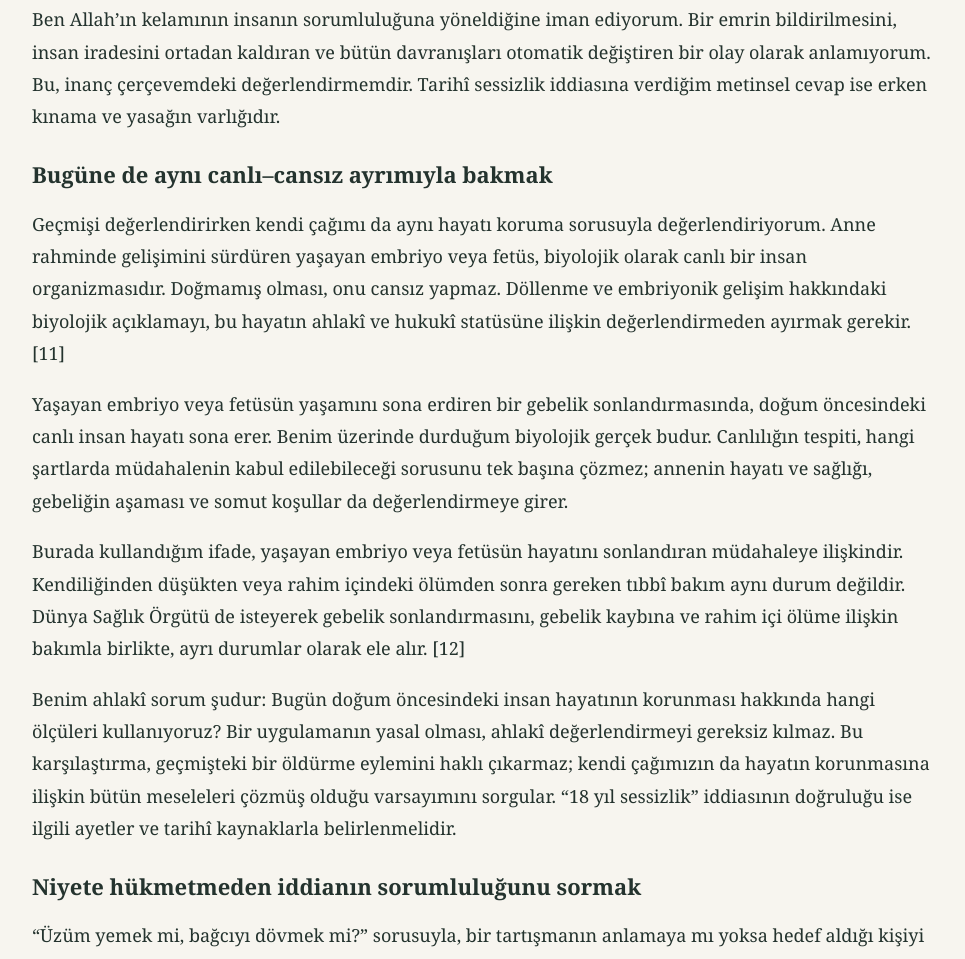
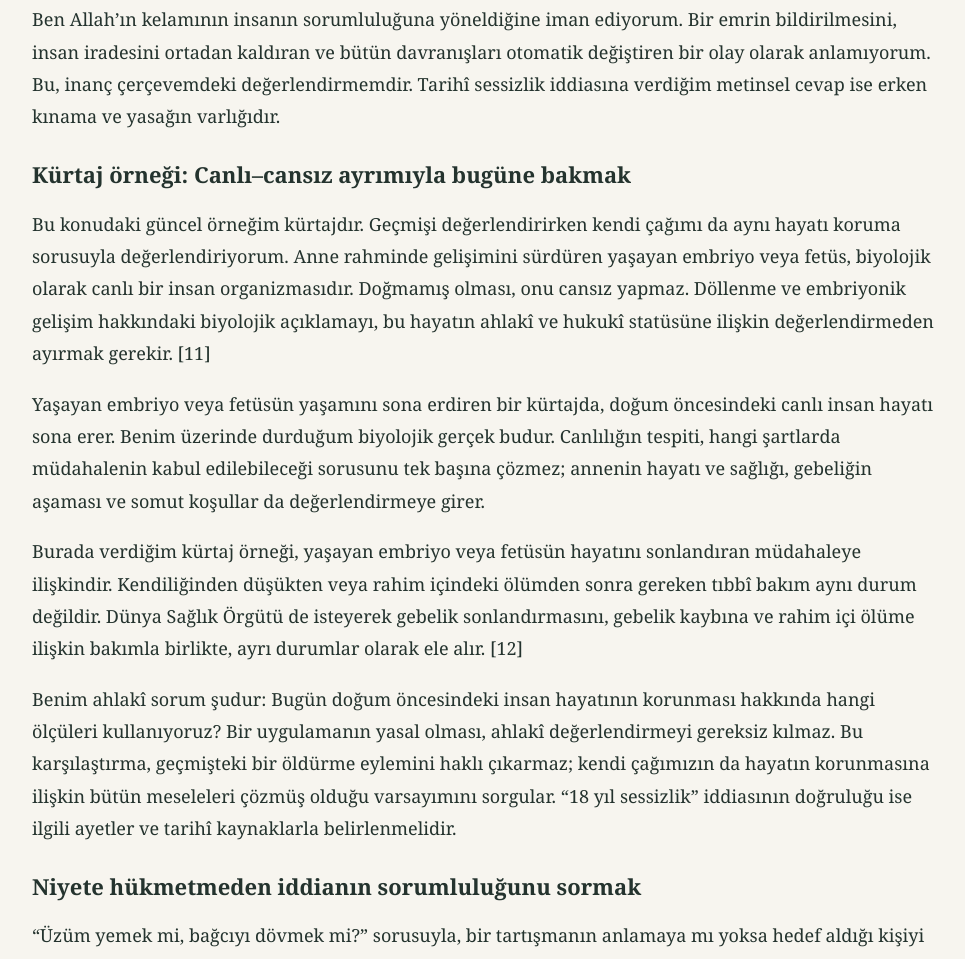
Before and after one commit to afsarad/afsarad.github.io, a plain HTML site: page cevabul-ahmak-es-sukut.html in a window 1280 px wide. Shown: the part 10864-11823 px from the top of the page, without its empty margins (152-1117 px from the left). Drawn offline with Linux system fonts and the light colour scheme.

Commit message:
Explicitly name the author's abortion example

```diff
--- a/cevabul-ahmak-es-sukut.html
+++ b/cevabul-ahmak-es-sukut.html
@@ -95,10 +95,10 @@
 <h3>Anlatımın oluşturduğu izlenimi kanıtla sınamak</h3>
 <p>“18 yıl seyredildi” ifadesi, olayların sıklığı ve kapsamı gösterilmeden kullanıldığında, sürekli tekrarlanan ve herkesin gözü önünde gerçekleşen bir öldürme düzeninin bilerek korunduğu izlenimini oluşturabilir. Fakat bu izlenim tarihî kayıt değildir. Hangi toplulukta kaç olay yaşandığını, kimlerin haberdar olduğunu ve ne yapabildiğini ayrıca araştırmalıyız. Ne bütün ailelere aynı davranışı yükleyebiliriz ne de somut bilgi olmadan her olayda müdahale edildiğini söyleyebiliriz.</p>
 <p>Ben Allah’ın kelamının insanın sorumluluğuna yöneldiğine iman ediyorum. Bir emrin bildirilmesini, insan iradesini ortadan kaldıran ve bütün davranışları otomatik değiştiren bir olay olarak anlamıyorum. Bu, inanç çerçevemdeki değerlendirmemdir. Tarihî sessizlik iddiasına verdiğim metinsel cevap ise erken kınama ve yasağın varlığıdır.</p>
-<h3 id="dogum-oncesi-hayat">Bugüne de aynı canlı–cansız ayrımıyla bakmak</h3>
-<p>Geçmişi değerlendirirken kendi çağımı da aynı hayatı koruma sorusuyla değerlendiriyorum. Anne rahminde gelişimini sürdüren yaşayan embriyo veya fetüs, biyolojik olarak canlı bir insan organizmasıdır. Doğmamış olması, onu cansız yapmaz. Döllenme ve embriyonik gelişim hakkındaki biyolojik açıklamayı, bu hayatın ahlakî ve hukukî statüsüne ilişkin değerlendirmeden ayırmak gerekir. [11]</p>
-<p>Yaşayan embriyo veya fetüsün yaşamını sona erdiren bir gebelik sonlandırmasında, doğum öncesindeki canlı insan hayatı sona erer. Benim üzerinde durduğum biyolojik gerçek budur. Canlılığın tespiti, hangi şartlarda müdahalenin kabul edilebileceği sorusunu tek başına çözmez; annenin hayatı ve sağlığı, gebeliğin aşaması ve somut koşullar da değerlendirmeye girer.</p>
-<p>Burada kullandığım ifade, yaşayan embriyo veya fetüsün hayatını sonlandıran müdahaleye ilişkindir. Kendiliğinden düşükten veya rahim içindeki ölümden sonra gereken tıbbî bakım aynı durum değildir. Dünya Sağlık Örgütü de isteyerek gebelik sonlandırmasını, gebelik kaybına ve rahim içi ölüme ilişkin bakımla birlikte, ayrı durumlar olarak ele alır. [12]</p>
+<h3 id="dogum-oncesi-hayat">Kürtaj örneği: Canlı–cansız ayrımıyla bugüne bakmak</h3>
+<p>Bu konudaki güncel örneğim kürtajdır. Geçmişi değerlendirirken kendi çağımı da aynı hayatı koruma sorusuyla değerlendiriyorum. Anne rahminde gelişimini sürdüren yaşayan embriyo veya fetüs, biyolojik olarak canlı bir insan organizmasıdır. Doğmamış olması, onu cansız yapmaz. Döllenme ve embriyonik gelişim hakkındaki biyolojik açıklamayı, bu hayatın ahlakî ve hukukî statüsüne ilişkin değerlendirmeden ayırmak gerekir. [11]</p>
+<p>Yaşayan embriyo veya fetüsün yaşamını sona erdiren bir kürtajda, doğum öncesindeki canlı insan hayatı sona erer. Benim üzerinde durduğum biyolojik gerçek budur. Canlılığın tespiti, hangi şartlarda müdahalenin kabul edilebileceği sorusunu tek başına çözmez; annenin hayatı ve sağlığı, gebeliğin aşaması ve somut koşullar da değerlendirmeye girer.</p>
+<p>Burada verdiğim kürtaj örneği, yaşayan embriyo veya fetüsün hayatını sonlandıran müdahaleye ilişkindir. Kendiliğinden düşükten veya rahim içindeki ölümden sonra gereken tıbbî bakım aynı durum değildir. Dünya Sağlık Örgütü de isteyerek gebelik sonlandırmasını, gebelik kaybına ve rahim içi ölüme ilişkin bakımla birlikte, ayrı durumlar olarak ele alır. [12]</p>
 <p>Benim ahlakî sorum şudur: Bugün doğum öncesindeki insan hayatının korunması hakkında hangi ölçüleri kullanıyoruz? Bir uygulamanın yasal olması, ahlakî değerlendirmeyi gereksiz kılmaz. Bu karşılaştırma, geçmişteki bir öldürme eylemini haklı çıkarmaz; kendi çağımızın da hayatın korunmasına ilişkin bütün meseleleri çözmüş olduğu varsayımını sorgular. “18 yıl sessizlik” iddiasının doğruluğu ise ilgili ayetler ve tarihî kaynaklarla belirlenmelidir.</p>
 <h3 id="iddianin-sorumlulugu">Niyete hükmetmeden iddianın sorumluluğunu sormak</h3>
 <p>“Üzüm yemek mi, bağcıyı dövmek mi?” sorusuyla, bir tartışmanın anlamaya mı yoksa hedef aldığı kişiyi yıpratmaya mı yöneldiğini sorgularız. Fakat tek bir yanlış çıkarımdan hareketle bir insanın niyetini kesin olarak bildiğimi söyleyemem. Burada değerlendirebildiğim şey, kullandığı bilgiler, dışarıda bıraktığı ilgili ifadeler ve vardığı sonuçtur.</p>
```
